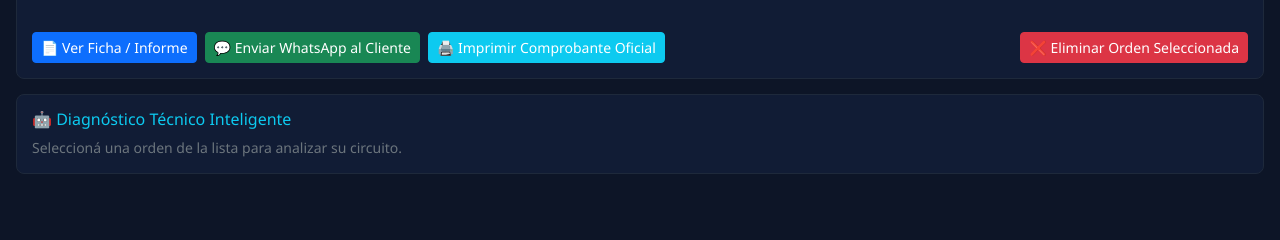
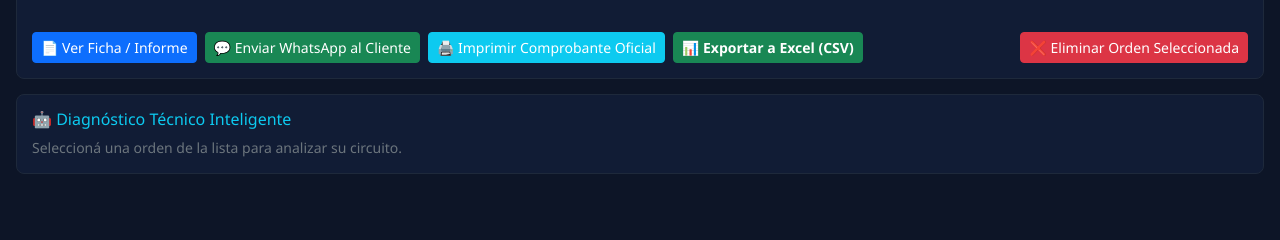
Before and after one commit to fbncastelli-bot/taller-control, a Flask app: page / in a window 1280 px wide. Shown: the part 430-670 px from the top of the page. Run offline with Flask 3, Linux system fonts and the light colour scheme; the visitor is signed in with stand-in values (Sample User, id 1); data that the repository does not hold is empty; some libraries are stand-ins or nearby versions.

Commit message:
Update index.html

```diff
--- a/templates/index.html
+++ b/templates/index.html
@@ -92,6 +92,7 @@
                     <button onclick="verFichaOT()" class="btn btn-primary btn-sm">📄 Ver Ficha / Informe</button>
                     <button onclick="enviarWhatsApp()" class="btn btn-success btn-sm">💬 Enviar WhatsApp al Cliente</button>
                     <button onclick="generarComprobanteImpresion()" class="btn btn-info btn-sm text-white">🖨️ Imprimir Comprobante Oficial</button>
+                    <button onclick="exportarOrdenesExcel()" class="btn btn-success btn-sm fw-bold">📊 Exportar a Excel (CSV)</button>
                     <button onclick="eliminarOrdenSeleccionada()" class="btn btn-danger btn-sm ms-auto">❌ Eliminar Orden Seleccionada</button>
                 </div>
             </div>
```
